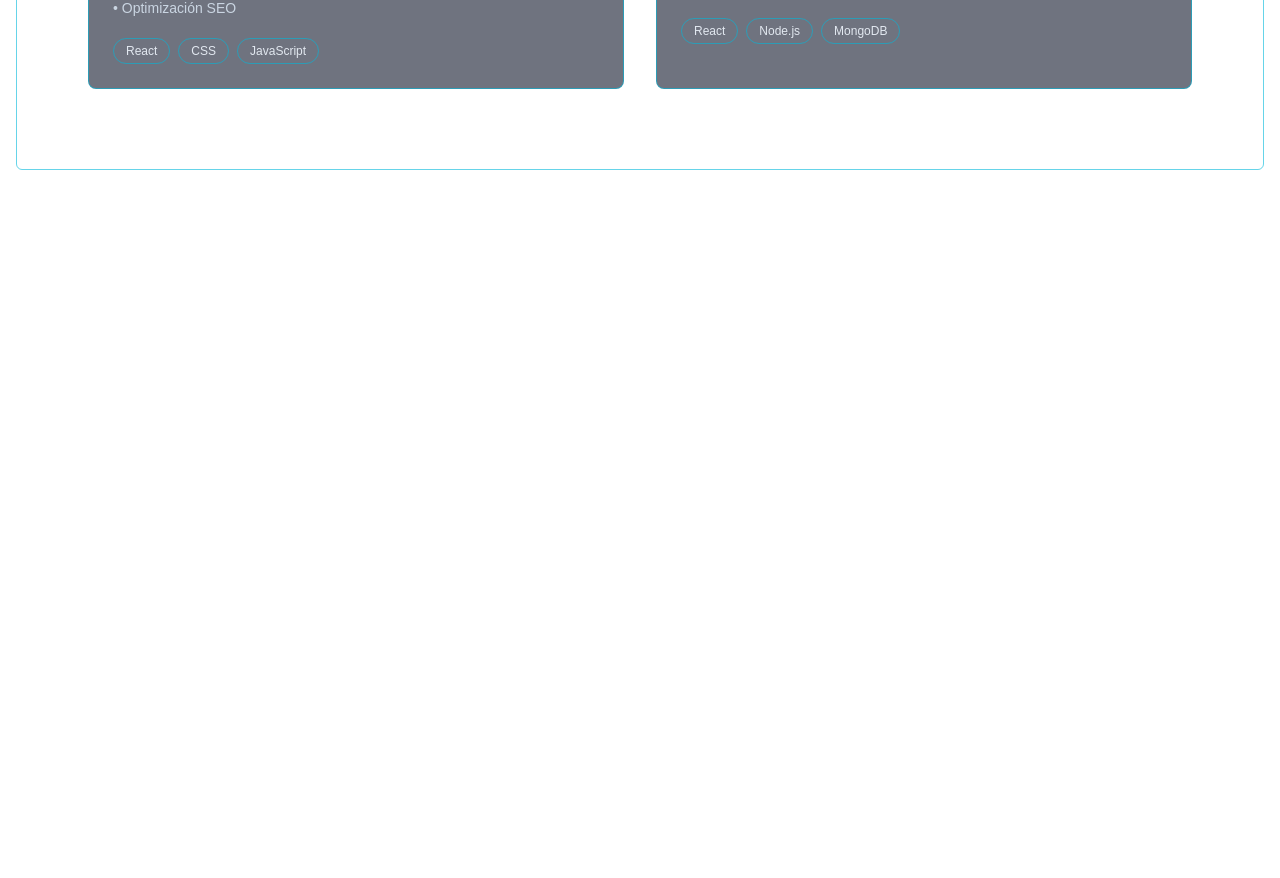
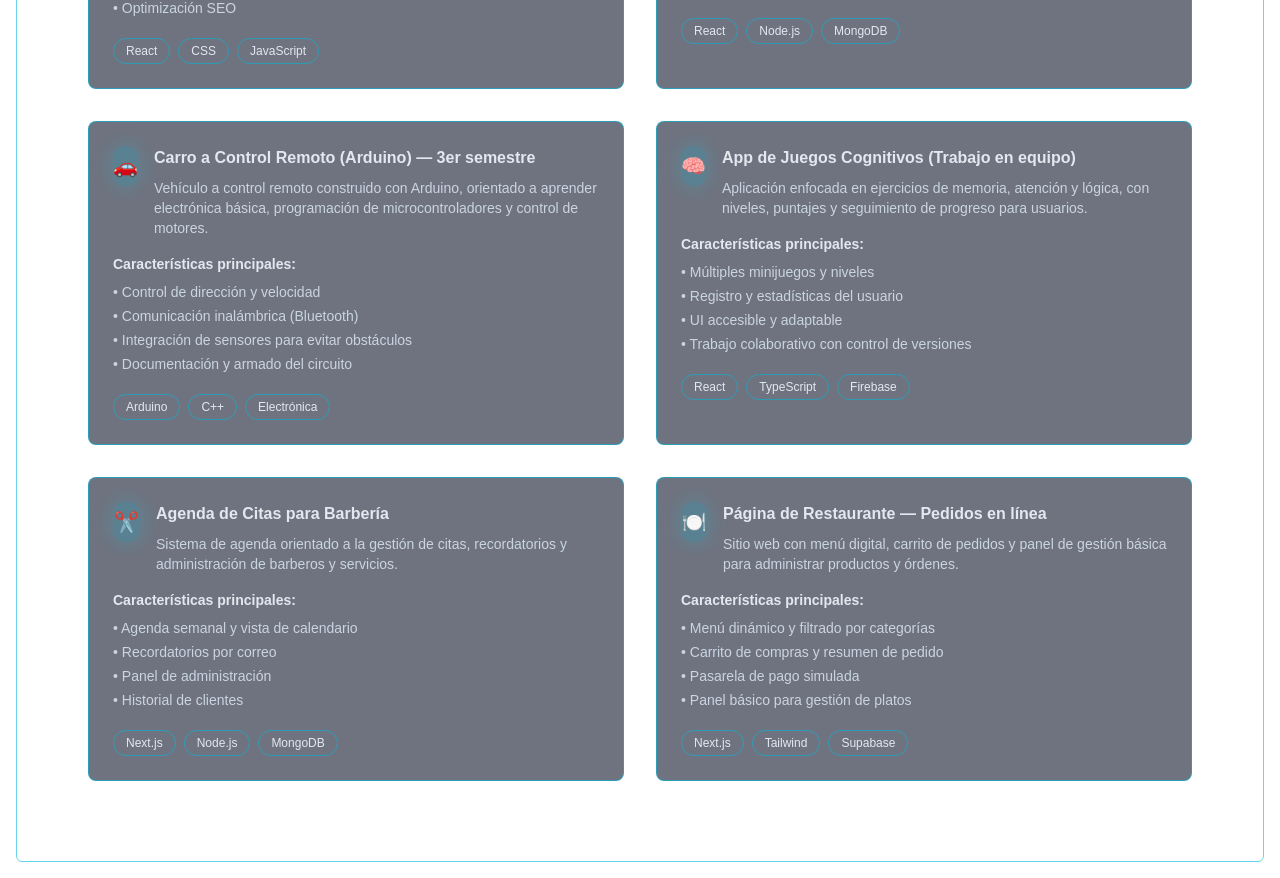
Before and after one commit to 1081271746/proyectofinal, a Next.js app: page / in a window 1280 px wide. Shown: the part 1360-2238 px from the top of the page. Before the commit the page ends 1546 px from the top, so only its background shows below. Built offline with nearby package versions, Linux system fonts and the light colour scheme.

Commit message:
agregando mas proyectos

```diff
--- a/src/app/page.tsx
+++ b/src/app/page.tsx
@@ -217,6 +217,114 @@ export default function Home() {
                 <span className="rounded-full border border-cyan-500/60 px-3 py-1 text-xs text-slate-200">MongoDB</span>
               </div>
             </article>
+
+            {/* Proyecto 3: Carro a control remoto con Arduino */}
+            <article className="rounded-lg border border-cyan-500/60 bg-slate-900/60 p-6">
+              <div className="flex items-start gap-4">
+                <div className="flex h-10 w-10 items-center justify-center rounded-xl bg-cyan-500/20 text-cyan-400 text-xl shadow-[0_0_20px_rgba(34,211,238,0.25)]">🚗</div>
+                <div>
+                  <h3 className="font-semibold text-slate-200">Carro a Control Remoto (Arduino) — 3er semestre</h3>
+                  <p className="mt-2 text-sm text-slate-300">
+                    Vehículo a control remoto construido con Arduino, orientado a aprender electrónica básica, programación de microcontroladores y control de motores.
+                  </p>
+                </div>
+              </div>
+              <div className="mt-4">
+                <h4 className="text-sm font-semibold text-slate-200">Características principales:</h4>
+                <ul className="mt-2 space-y-1 text-sm text-slate-300">
+                  <li>• Control de dirección y velocidad</li>
+                  <li>• Comunicación inalámbrica (Bluetooth)</li>
+                  <li>• Integración de sensores para evitar obstáculos</li>
+                  <li>• Documentación y armado del circuito</li>
+                </ul>
+              </div>
+              <div className="mt-5 flex flex-wrap gap-2">
+                <span className="rounded-full border border-cyan-500/60 px-3 py-1 text-xs text-slate-200">Arduino</span>
+                <span className="rounded-full border border-cyan-500/60 px-3 py-1 text-xs text-slate-200">C++</span>
+                <span className="rounded-full border border-cyan-500/60 px-3 py-1 text-xs text-slate-200">Electrónica</span>
+              </div>
+            </article>
+
+            {/* Proyecto 4: App de juegos cognitivos */}
+            <article className="rounded-lg border border-cyan-500/60 bg-slate-900/60 p-6">
+              <div className="flex items-start gap-4">
+                <div className="flex h-10 w-10 items-center justify-center rounded-xl bg-cyan-500/20 text-cyan-400 text-xl shadow-[0_0_20px_rgba(34,211,238,0.25)]">🧠</div>
+                <div>
+                  <h3 className="font-semibold text-slate-200">App de Juegos Cognitivos (Trabajo en equipo)</h3>
+                  <p className="mt-2 text-sm text-slate-300">
+                    Aplicación enfocada en ejercicios de memoria, atención y lógica, con niveles, puntajes y seguimiento de progreso para usuarios.
+                  </p>
+                </div>
+              </div>
+              <div className="mt-4">
+                <h4 className="text-sm font-semibold text-slate-200">Características principales:</h4>
+                <ul className="mt-2 space-y-1 text-sm text-slate-300">
+                  <li>• Múltiples minijuegos y niveles</li>
+                  <li>• Registro y estadísticas del usuario</li>
+                  <li>• UI accesible y adaptable</li>
+                  <li>• Trabajo colaborativo con control de versiones</li>
+                </ul>
+              </div>
+              <div className="mt-5 flex flex-wrap gap-2">
+                <span className="rounded-full border border-cyan-500/60 px-3 py-1 text-xs text-slate-200">React</span>
+                <span className="rounded-full border border-cyan-500/60 px-3 py-1 text-xs text-slate-200">TypeScript</span>
+                <span className="rounded-full border border-cyan-500/60 px-3 py-1 text-xs text-slate-200">Firebase</span>
+              </div>
+            </article>
+
+            {/* Proyecto 5: Barbería (Agenda de citas) */}
+            <article className="rounded-lg border border-cyan-500/60 bg-slate-900/60 p-6">
+              <div className="flex items-start gap-4">
+                <div className="flex h-10 w-10 items-center justify-center rounded-xl bg-cyan-500/20 text-cyan-400 text-xl shadow-[0_0_20px_rgba(34,211,238,0.25)]">✂️</div>
+                <div>
+                  <h3 className="font-semibold text-slate-200">Agenda de Citas para Barbería</h3>
+                  <p className="mt-2 text-sm text-slate-300">
+                    Sistema de agenda orientado a la gestión de citas, recordatorios y administración de barberos y servicios.
+                  </p>
+                </div>
+              </div>
+              <div className="mt-4">
+                <h4 className="text-sm font-semibold text-slate-200">Características principales:</h4>
+                <ul className="mt-2 space-y-1 text-sm text-slate-300">
+                  <li>• Agenda semanal y vista de calendario</li>
+                  <li>• Recordatorios por correo</li>
+                  <li>• Panel de administración</li>
+                  <li>• Historial de clientes</li>
+                </ul>
+              </div>
+              <div className="mt-5 flex flex-wrap gap-2">
+                <span className="rounded-full border border-cyan-500/60 px-3 py-1 text-xs text-slate-200">Next.js</span>
+                <span className="rounded-full border border-cyan-500/60 px-3 py-1 text-xs text-slate-200">Node.js</span>
+                <span className="rounded-full border border-cyan-500/60 px-3 py-1 text-xs text-slate-200">MongoDB</span>
+              </div>
+            </article>
+
+            {/* Proyecto 6: Página de restaurante de pedidos */}
+            <article className="rounded-lg border border-cyan-500/60 bg-slate-900/60 p-6">
+              <div className="flex items-start gap-4">
+                <div className="flex h-10 w-10 items-center justify-center rounded-xl bg-cyan-500/20 text-cyan-400 text-xl shadow-[0_0_20px_rgba(34,211,238,0.25)]">🍽️</div>
+                <div>
+                  <h3 className="font-semibold text-slate-200">Página de Restaurante — Pedidos en línea</h3>
+                  <p className="mt-2 text-sm text-slate-300">
+                    Sitio web con menú digital, carrito de pedidos y panel de gestión básica para administrar productos y órdenes.
+                  </p>
+                </div>
+              </div>
+              <div className="mt-4">
+                <h4 className="text-sm font-semibold text-slate-200">Características principales:</h4>
+                <ul className="mt-2 space-y-1 text-sm text-slate-300">
+                  <li>• Menú dinámico y filtrado por categorías</li>
+                  <li>• Carrito de compras y resumen de pedido</li>
+                  <li>• Pasarela de pago simulada</li>
+                  <li>• Panel básico para gestión de platos</li>
+                </ul>
+              </div>
+              <div className="mt-5 flex flex-wrap gap-2">
+                <span className="rounded-full border border-cyan-500/60 px-3 py-1 text-xs text-slate-200">Next.js</span>
+                <span className="rounded-full border border-cyan-500/60 px-3 py-1 text-xs text-slate-200">Tailwind</span>
+                <span className="rounded-full border border-cyan-500/60 px-3 py-1 text-xs text-slate-200">Supabase</span>
+              </div>
+            </article>
           </div>
         </section>
       </div>
```
